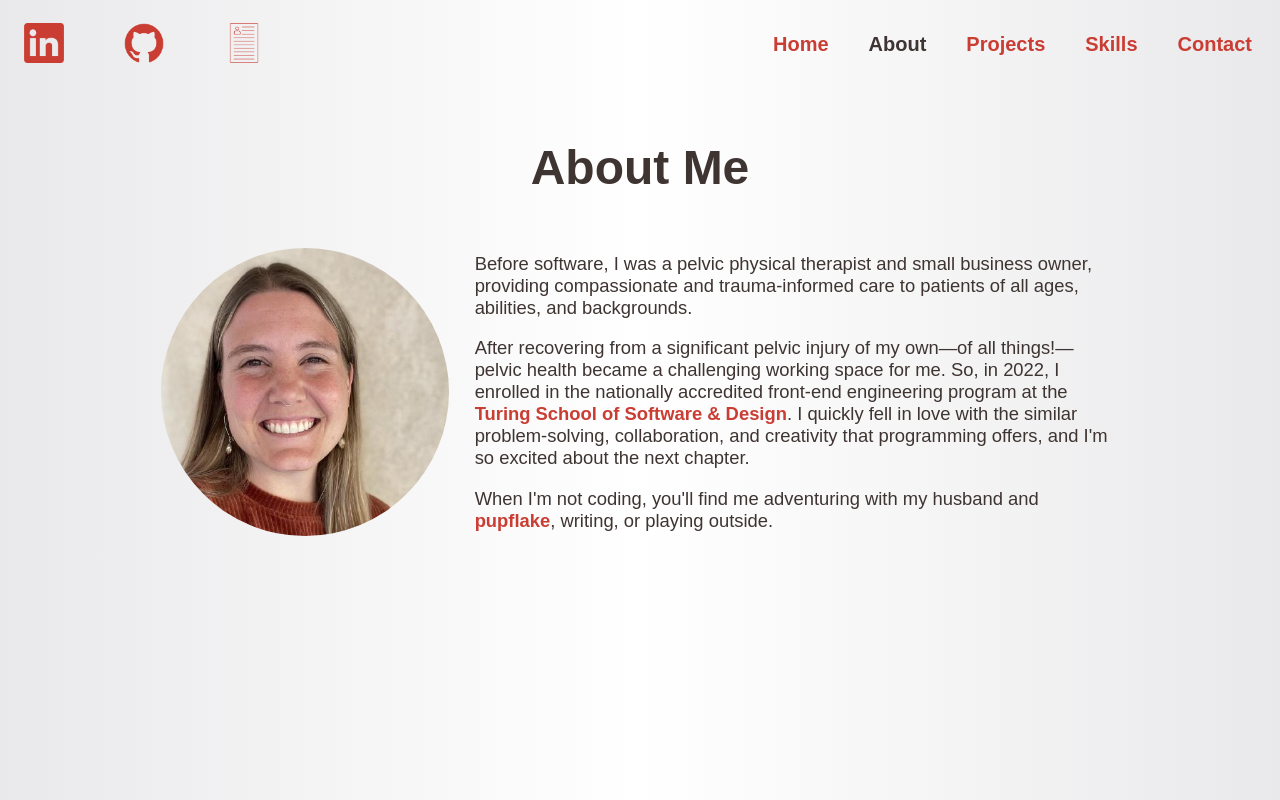
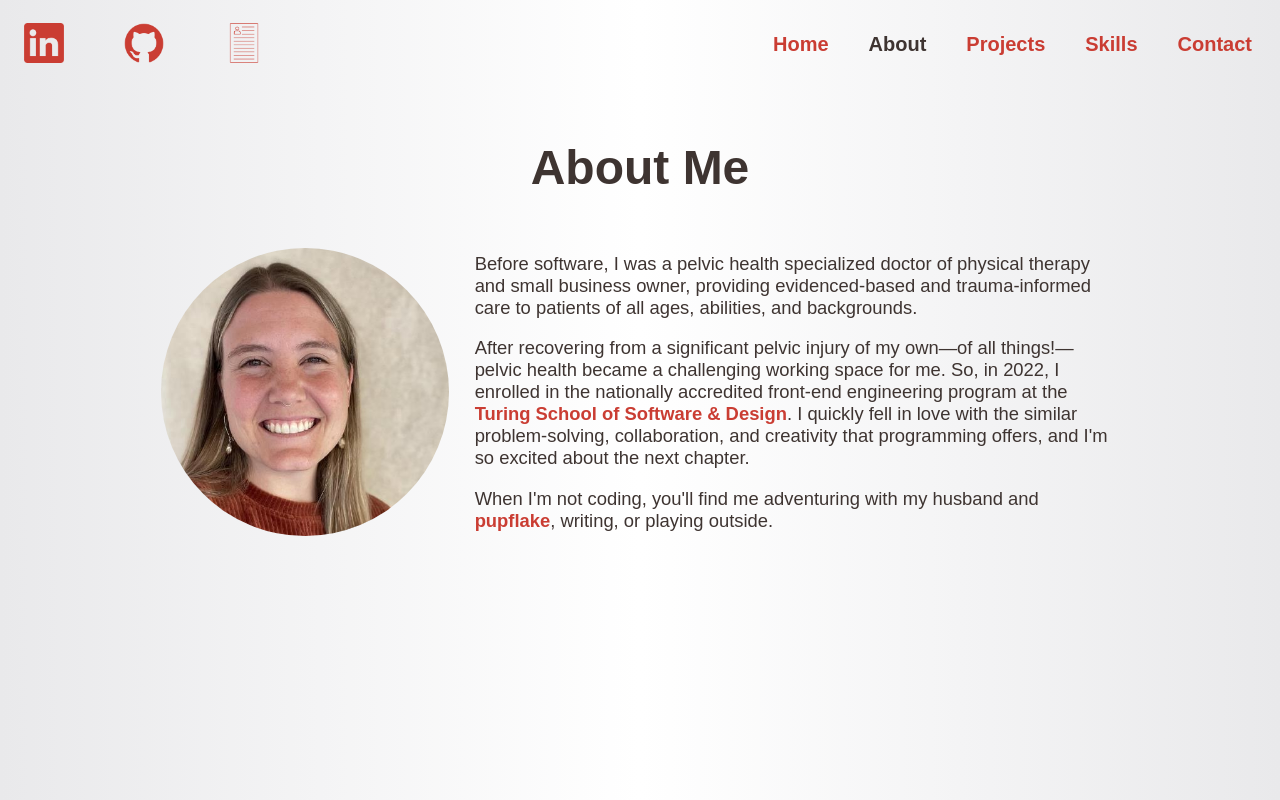
Before and after one commit to vfields/portfolio, a React (Create React App) app: page /about in a window 1280 px wide. Built offline with nearby package versions, Linux system fonts and the light colour scheme.

Commit message:
update about

```diff
--- a/src/components/About/About.tsx
+++ b/src/components/About/About.tsx
@@ -9,7 +9,7 @@ function About() {
       <div className="about">
         <img src={fields} alt="Tori, smiling and wearing a burnt orange velvet sweater." />
         <div className="about-text">
-          <p>Before software, I was a pelvic physical therapist and small business owner, providing compassionate and trauma-informed care to patients of all ages, abilities, and backgrounds. </p>
+          <p>Before software, I was a pelvic health specialized doctor of physical therapy and small business owner, providing evidenced-based and trauma-informed care to patients of all ages, abilities, and backgrounds. </p>
           <p>After recovering from a significant pelvic injury of my own—of all things!—pelvic health became a challenging working space for me. So, in 2022, I enrolled in the nationally accredited front-end engineering program at the <a href="https://turing.edu/" target='_blank' rel="noreferrer">Turing School of Software & Design</a>.
             I quickly fell in love with the similar problem-solving, collaboration, and creativity that programming offers, and I'm so excited about the next chapter.</p>
           <p>When I'm not coding, you'll find me adventuring with my husband and <a href="/lacey">pupflake</a>, writing, or playing outside.</p>
```
